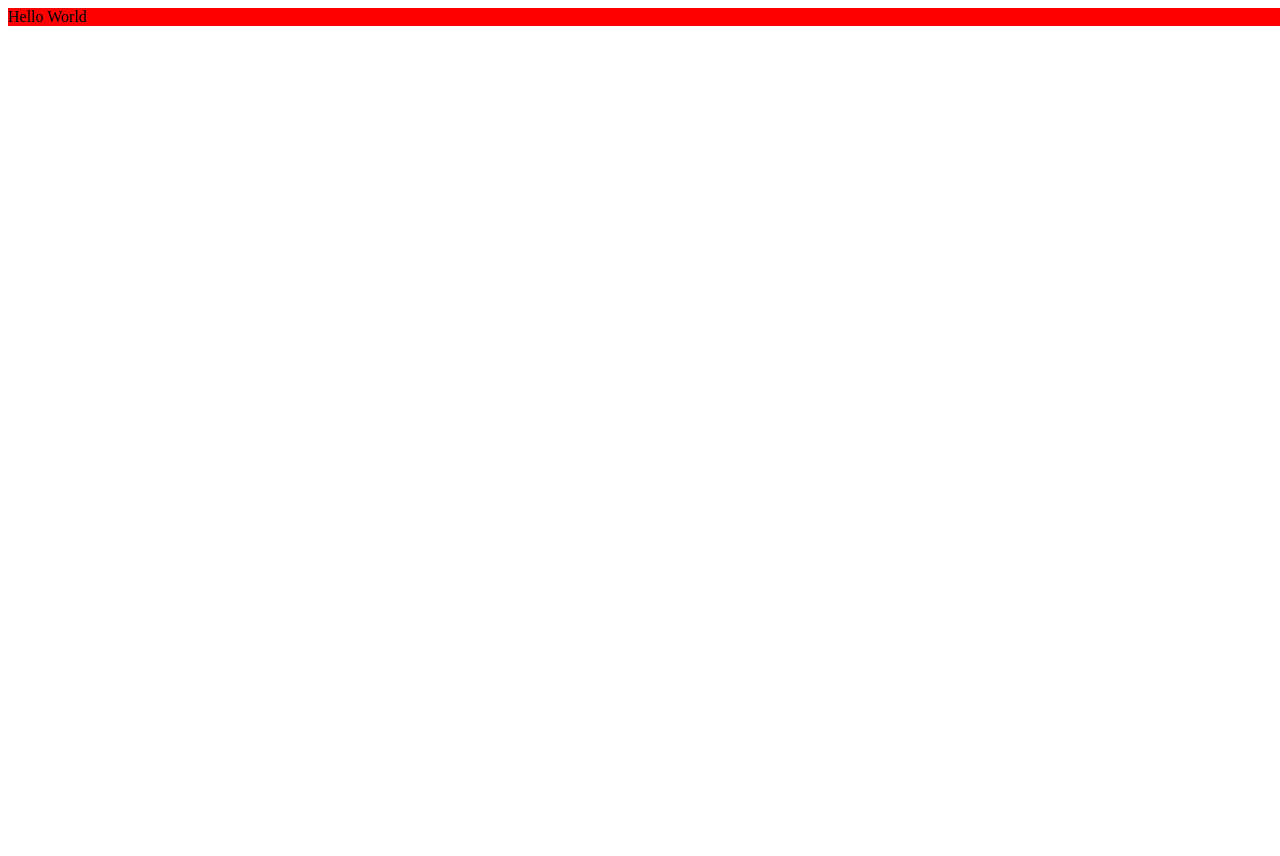
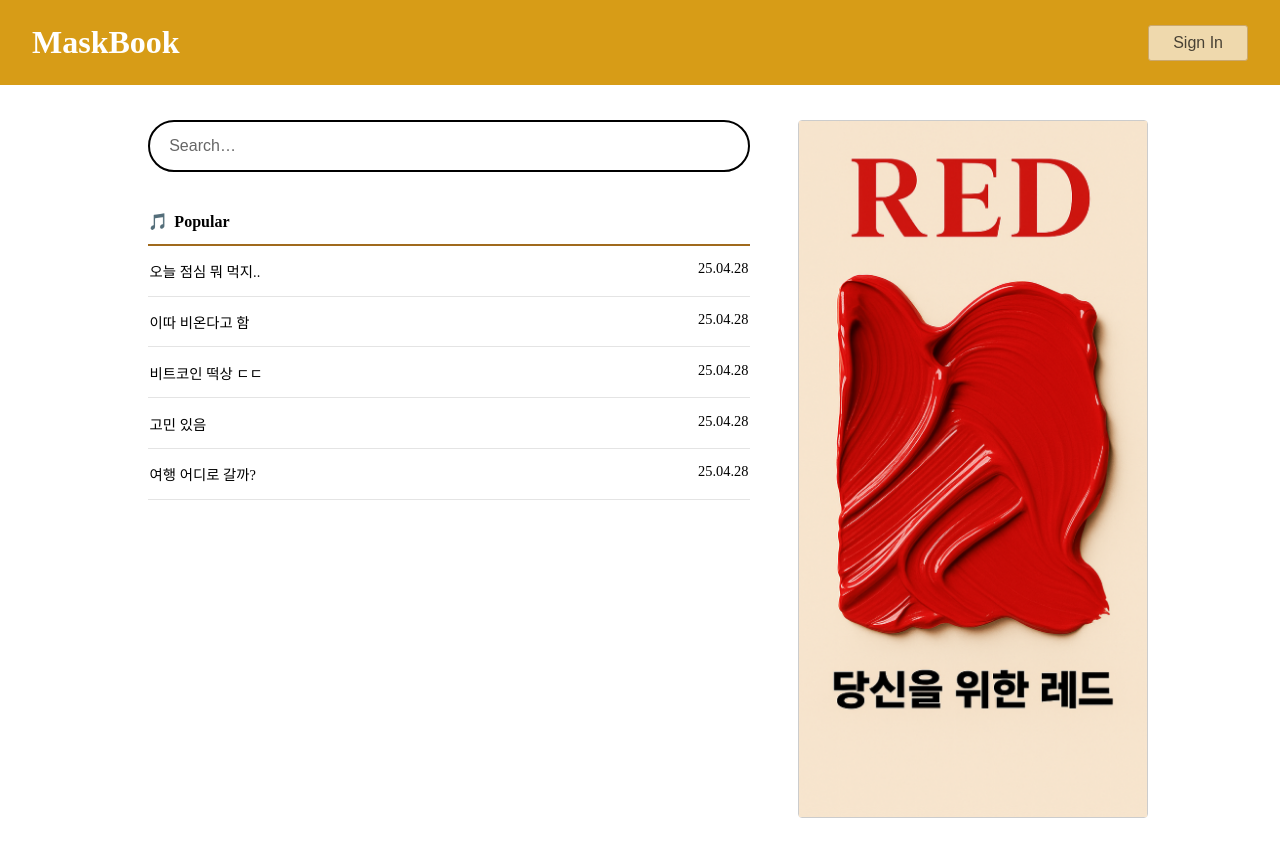
Before and after one commit to bsh8798/sdev3-maskbook, a Next.js app: page / in a window 1280 px wide. Shown: the top 856 px of the page. Before the commit the page ends 800 px from the top, so only its background shows below. Built offline with nearby package versions, Linux system fonts and the light colour scheme.

Commit message:
Update main page

```diff
--- a/app/page.tsx
+++ b/app/page.tsx
@@ -1,16 +1,183 @@
 'use client'
 
-import styled from "styled-components";
+import Image from 'next/image';
+import Link from 'next/link';
+import styled from 'styled-components';
+
+const popularPosts = [
+  { id:1, title: '오늘 점심 뭐 먹지..', date: '25.04.28' },
+  { id:2, title: '이따 비온다고 함', date: '25.04.28' },
+  { id:3, title: '비트코인 떡상 ㄷㄷ', date: '25.04.28' },
+  { id:4, title: '고민 있음', date: '25.04.28' },
+  { id:5, title: '여행 어디로 갈까?', date: '25.04.28' },
+];
 
 export default function Home() {
   return (
-    <MainBody>
-      <div>Hello World</div>
-    </MainBody>
+    <>
+      <TopBar>
+        <Logo>MaskBook</Logo>
+        <SignIn>Sign In</SignIn>
+      </TopBar>
+
+      <Main>
+        {/* ------- 좌측 영역 ------- */}
+        <LeftPanel>
+          <SearchBox placeholder="Search…" />
+
+          <PopularArea>
+            <PopularHeading>
+              <span role="img">
+                🎵
+              </span>
+              <div>
+                {"Popular"}
+              </div>
+            </PopularHeading>
+
+            <Separator />
+
+            <List>
+              {popularPosts.map(({ id, title, date }) => (
+                <SLink href={`/post/${id}`} key={id}>
+                  <ListRow>
+                    <span>{title}</span>
+                    <span>{date}</span>
+                  </ListRow>
+                </SLink>
+              ))}
+            </List>
+          </PopularArea>
+        </LeftPanel>
+
+        {/* ------- 우측 영역 ------- */}
+        <RightPanel>
+          {/* 광고 */}
+          <Image
+          src="/ad.png"
+          alt="광고"
+          fill
+        />
+        </RightPanel>
+      </Main>
+    </>
   );
 }
 
-// Style 선언
-const MainBody = styled.div`
-  background-color: red;
+/* ---------------- styled-components ---------------- */
+
+
+const TopBar = styled.header`
+  position: fixed;
+  top:0;
+  left:0;
+  width: 100%;
+  padding: 1.5rem 2rem;
+  background: #d79c17; /* 헤더 배경색 */
+  display: flex;
+  justify-content: space-between;
+  align-items: center;
+
+  box-sizing: border-box; /* ← 패딩‧보더를 폭 안에 포함 */
+  z-index:1000;
 `;
+
+const Logo = styled.h1`
+  font-family: 'Times New Roman', serif;
+  font-size: 2rem;
+  font-weight: 600;
+  color: #fff;
+  margin: 0;
+`;
+
+const SignIn = styled.button`
+  padding: 0.5rem 1.5rem;
+  background: #efd9ad;
+  border: 1px solid #cba86d;
+  border-radius: 3px;
+  font-size: 1rem;
+  cursor: pointer;
+  transition: 0.2s;
+  color:rgba(0,0,0,0.7);
+
+  &:hover {
+    background: #f5e5c5;
+  }
+`;
+
+const Main = styled.main`
+  display: grid;
+  grid-template-columns: 7fr minmax(350px, 3fr);
+  gap: 3rem;
+  max-width: 1000px;
+  margin: 3rem auto;
+  margin-top: 120px;
+  padding: 0 2rem;
+`;
+
+/* ---------- 좌측 ---------- */
+
+const LeftPanel = styled.section`
+  display: flex;
+  flex-direction: column;
+`;
+
+const SearchBox = styled.input`
+  height: 48px;
+  border: 2px solid #000;
+  border-radius: 999px;
+  padding: 0 1.2rem;
+  font-size: 1rem;
+
+  &::placeholder {
+    color: #666;
+  }
+`;
+
+const PopularArea = styled.div`
+  margin-top: 2.5rem;
+`;
+
+const PopularHeading = styled.h2`
+  font-size: 1rem;
+  font-weight: 600;
+  display: flex;
+  align-items: center;
+  gap: 0.4rem;
+  margin: 0 0 0.8rem 0;
+`;
+
+const Separator = styled.div`
+  height: 2px;
+  background: #a06a1d;
+  width: 100%;
+`;
+
+const List = styled.ul`
+  list-style: none;
+  margin: 0;
+  padding: 0;
+`;
+
+const ListRow = styled.li`
+  display: flex;
+  justify-content: space-between;
+  padding: 0.9rem 0.1rem;
+  font-size: 0.9rem;
+  border-bottom: 1px solid #e4e4e4;
+`;
+
+/* ---------- 우측 ---------- */
+
+const RightPanel = styled.aside`
+  aspect-ratio:1/2;
+  position: relative;    /* <Image fill> 필수 */
+  border: 1px solid rgba(0, 0, 0, 0.2);  /* 얕은 검은색 경계선 */
+  border-radius: 4px;                     /* 라운드 모서리 */
+  cursor: pointer;
+`;
+
+const SLink = styled(Link)`
+  color: inherit;        /* 부모 글자색 물려받기 */
+  text-decoration: none; /* 밑줄 제거 */
+`;
```
